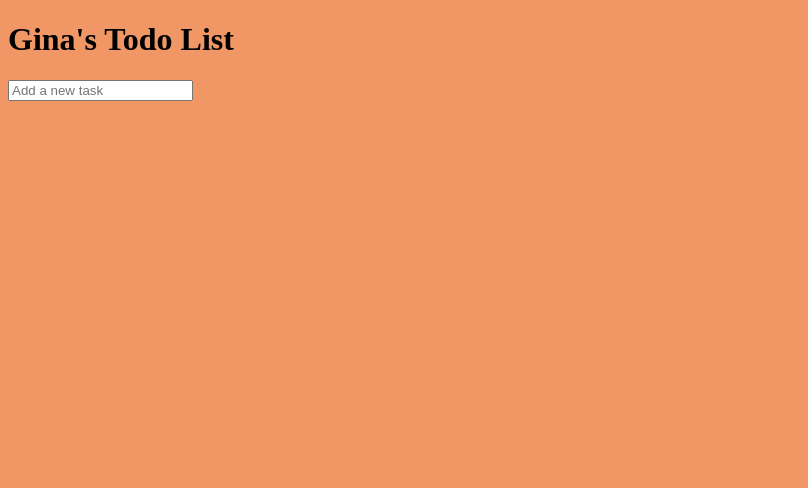
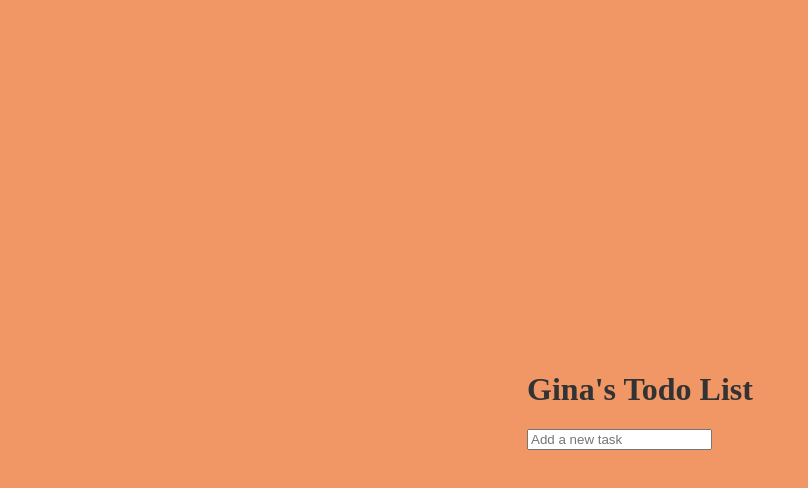
Before and after one commit to Geebee-create/todo-app, a React (Create React App) app: page / in a window 1280 px wide. Shown: the top 488 px of the page, without its empty margins (0-808 px from the left). Built offline with nearby package versions, Linux system fonts and the light colour scheme.

Commit message:
More done
Comments added for future reference and to help me better understand how it works. Some more CSS added to make it look more visually attractive.

```diff
--- a/src/my.css
+++ b/src/my.css
@@ -1,3 +1,27 @@
 body {
     background-color: #f19665;
-}
+    display: flex;
+    align-items: center;
+    justify-content: center;
+    height: 100vh;
+    margin: 0;
+  }
+
+  h1 {
+    color: #333;
+    text-align: center;
+  }
+
+  button {
+    margin-left: 10px;
+    padding: 6px 10px;
+    border: none;
+    cursor: pointer;
+    background-color: #6a4caf;
+    color: #fff;
+    border-radius: 4px;
+  }
+
+  button:hover {
+    background-color: #66be6a;
+  }
--- a/src/quote.js
+++ b/src/quote.js
@@ -1,3 +1,6 @@
+// look more into how I can integrate this file into App.js
+
+
 
 const positiveQuotes = [
     "Be yourself; everyone else is already taken. - Oscar Wilde",
```
Also changed, not shown: src/App.js (+23 -0 lines), src/TodoItem.js (+9 -0 lines), src/TodoList.js (+7 -0 lines).
